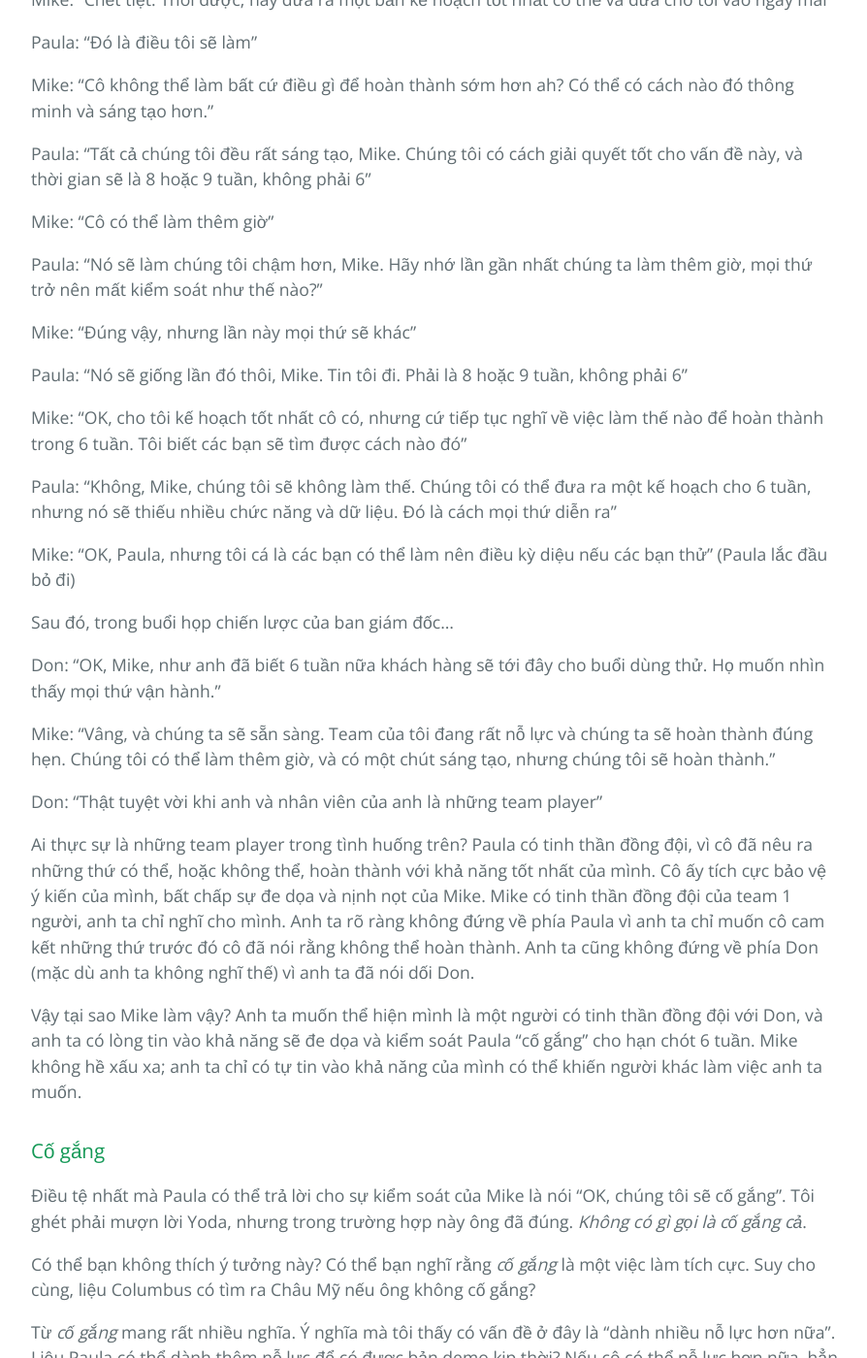
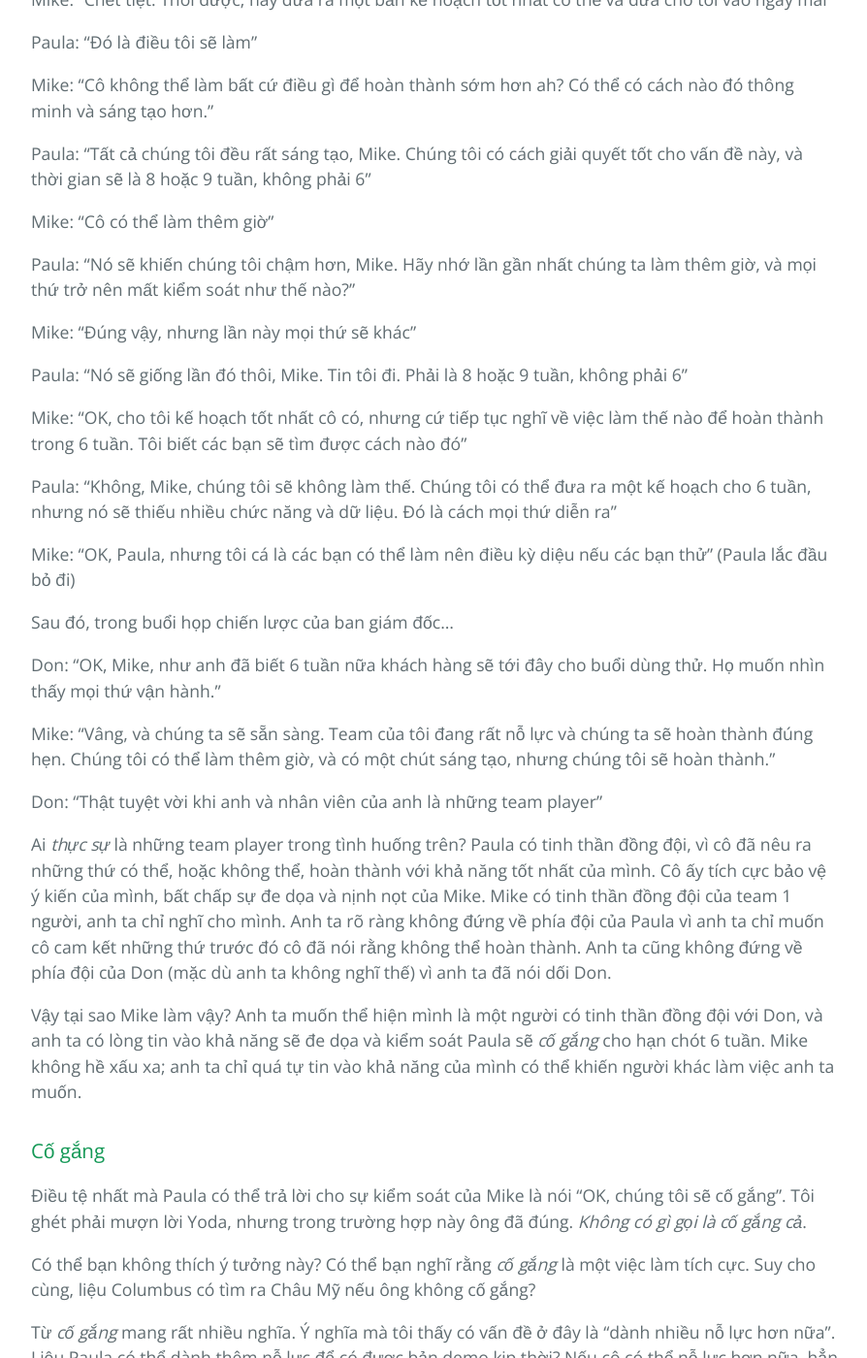
Before and after one commit to HaiBV/haibv.github.io, a Jekyll site: the page built from clean-coder/chapter-2-saying-no.md, in a window 1280 px wide and 1400 px high, scrolled down 7487 px. Shown: the whole window at 97% size, without its empty margins (192-1086 px from the left). Built offline with Jekyll 4.4.1, drawn with Linux system fonts in a browser that asks for light colours; our own code applies the rules of GitHub Pages for plain Markdown files; some of the changed text lies outside the part shown.

Commit message:
Book - The Clean Coder - Correction - C2

```diff
--- a/clean-coder/chapter-2-saying-no.md
+++ b/clean-coder/chapter-2-saying-no.md
@@ -189,7 +189,7 @@ Paula: "Tất cả chúng tôi đều rất sáng tạo, Mike. Chúng tôi có c
 
 Mike: "Cô có thể làm thêm giờ"
 
-Paula: "Nó sẽ làm chúng tôi chậm hơn, Mike. Hãy nhớ lần gần nhất chúng ta làm thêm giờ, mọi thứ trở nên mất kiểm soát như thế nào?"
+Paula: "Nó sẽ khiến chúng tôi chậm hơn, Mike. Hãy nhớ lần gần nhất chúng ta làm thêm giờ, và mọi thứ trở nên mất kiểm soát như thế nào?"
 
 Mike: "Đúng vậy, nhưng lần này mọi thứ sẽ khác"
 
@@ -210,9 +210,9 @@ Mike: "Vâng, và chúng ta sẽ sẵn sàng. Team của tôi đang rất nỗ l
 
 Don: "Thật tuyệt vời khi anh và nhân viên của anh là những team player"
 
-Ai thực sự là những team player trong tình huống trên? Paula có tinh thần đồng đội, vì cô đã nêu ra những thứ có thể, hoặc không thể, hoàn thành với khả năng tốt nhất của mình. Cô ấy tích cực bảo vệ ý kiến của mình, bất chấp sự đe dọa và nịnh nọt của Mike. Mike có tinh thần đồng đội của team 1 người, anh ta chỉ nghĩ cho mình. Anh ta rõ ràng không đứng về phía Paula vì anh ta chỉ muốn cô cam kết những thứ trước đó cô đã nói rằng không thể hoàn thành. Anh ta cũng không đứng về phía Don (mặc dù anh ta không nghĩ thế) vì anh ta đã nói dối Don.
+Ai _thực sự_ là những team player trong tình huống trên? Paula có tinh thần đồng đội, vì cô đã nêu ra những thứ có thể, hoặc không thể, hoàn thành với khả năng tốt nhất của mình. Cô ấy tích cực bảo vệ ý kiến của mình, bất chấp sự đe dọa và nịnh nọt của Mike. Mike có tinh thần đồng đội của team 1 người, anh ta chỉ nghĩ cho mình. Anh ta rõ ràng không đứng về phía đội của Paula vì anh ta chỉ muốn cô cam kết những thứ trước đó cô đã nói rằng không thể hoàn thành. Anh ta cũng không đứng về phía đội của Don (mặc dù anh ta không nghĩ thế) vì anh ta đã nói dối Don.
 
-Vậy tại sao Mike làm vậy? Anh ta muốn thể hiện mình là một người có tinh thần đồng đội với Don, và anh ta có lòng tin vào khả năng sẽ đe dọa và kiểm soát Paula "cố gắng" cho hạn chót 6 tuần. Mike không hề xấu xa; anh ta chỉ có tự tin vào khả năng của mình có thể khiến người khác làm việc anh ta muốn.
+Vậy tại sao Mike làm vậy? Anh ta muốn thể hiện mình là một người có tinh thần đồng đội với Don, và anh ta có lòng tin vào khả năng sẽ đe dọa và kiểm soát Paula sẽ _cố gắng_ cho hạn chót 6 tuần. Mike không hề xấu xa; anh ta chỉ quá tự tin vào khả năng của mình có thể khiến người khác làm việc anh ta muốn.
 
 ### Cố gắng
 
```
Also changed, not shown: other parts of clean-coder/chapter-2-saying-no.md (+1 -1 lines).
